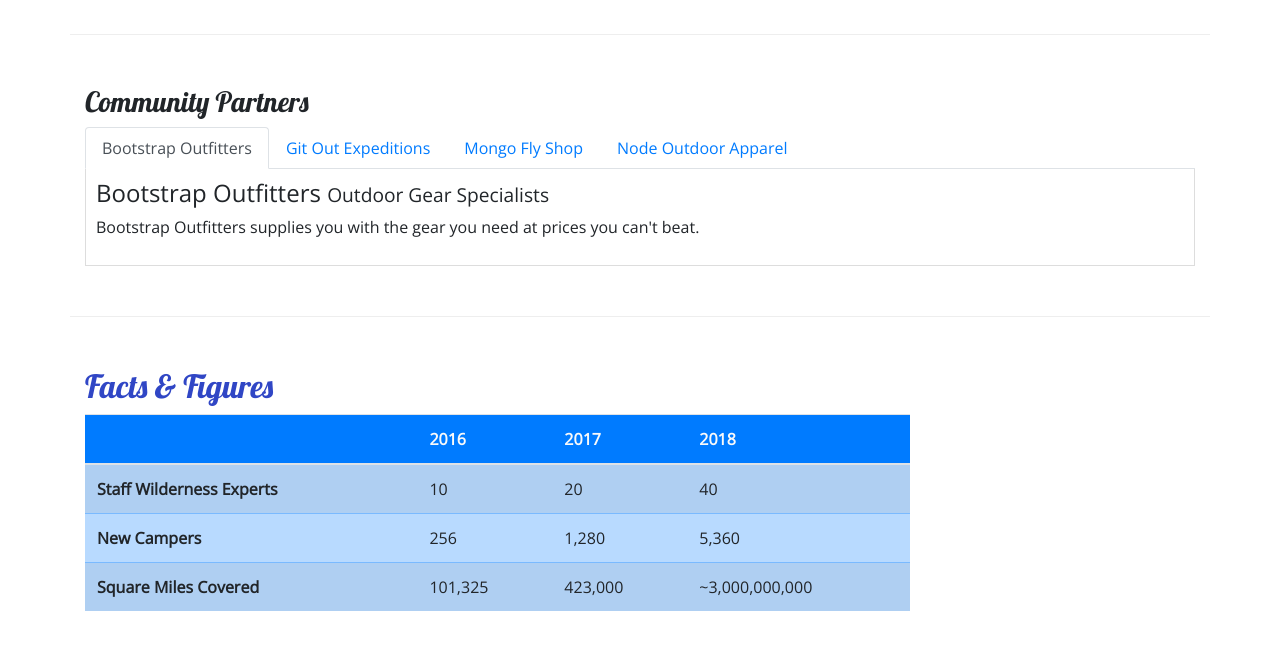
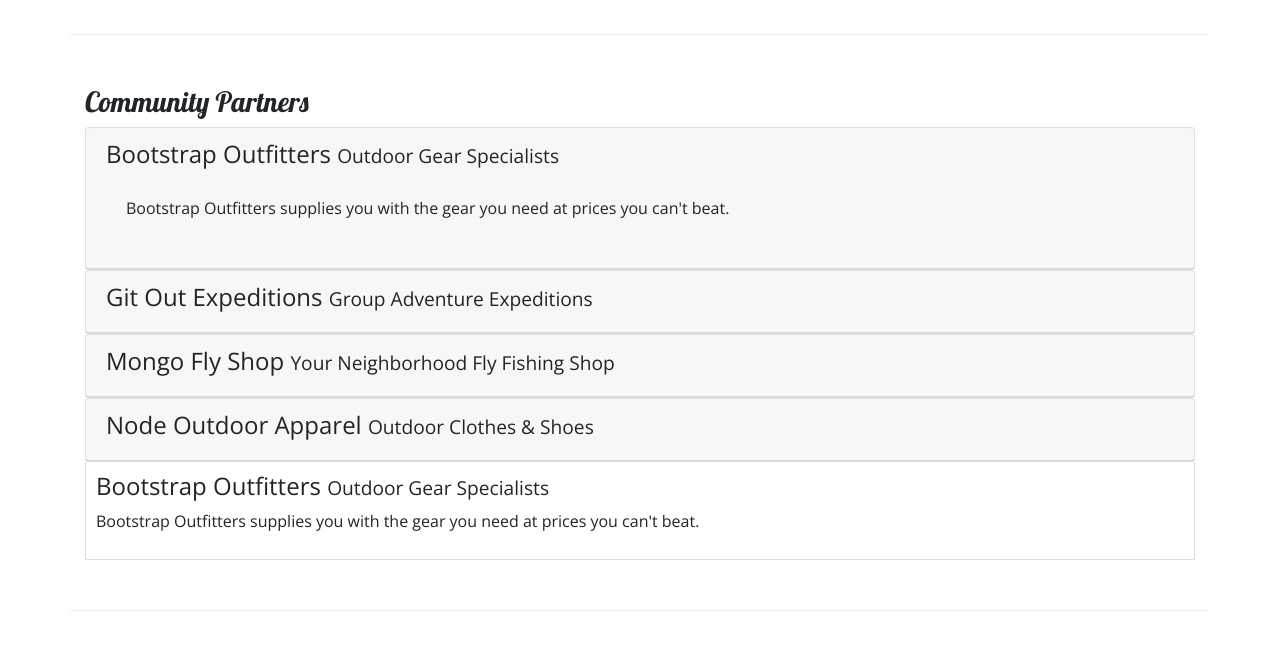
Before and after one commit to anaverse/nucampsite, a website: page aboutus.html in a window 1280 px wide. Shown: the part 730-1388 px from the top of the page. Drawn offline with nearby package versions, Linux system fonts and the light colour scheme.

Commit message:
Accordion

```diff
--- a/aboutus.html
+++ b/aboutus.html
@@ -97,13 +97,68 @@
         <div class="row row-content">
             <div class="col">
                 <h3>Community Partners</h3>
-                <ul class="nav nav-tabs">
-                    <li class="nav-item"><a class="nav-link active" href="#bootstrap" role="tab" data-toggle="tab">Bootstrap Outfitters</a></li>
-                    <li class="nav-item"><a class="nav-link" href="#git" role="tab" data-toggle="tab">Git Out Expeditions</a></li>
-                    <li class="nav-item"><a class="nav-link" href="#mongo" role="tab" data-toggle="tab">Mongo Fly Shop</a></li>
-                    <li class="nav-item"> <a class="nav-link" href="#node" role="tab" data-toggle="tab">Node Outdoor Apparel</a></li>
 
-                </ul>
+                <!-- accordion -->
+                  <div id="accordion">
+                    <div class="card">
+                        <div role="tab" class="card-header">
+                            <h4>
+                                <a data-toggle="collapse" data-target="#bootstrap">
+                                    Bootstrap Outfitters <small>Outdoor Gear Specialists</small>
+                                </a>
+                            </h4>
+                            <div class="collapse show" id="bootstrap" data-parent="#accordion">
+                                <div class="card-body">
+                                    <p class="d-none d-sm-block">Bootstrap Outfitters supplies you with the gear you need at prices you can't beat.</p>
+                                </div>
+                            </div>
+                        </div>
+                    </div>
+                    <div class="card">
+                        <div role="tab" class="card-header">
+                            <h4>
+                                <a class="collapsed" data-toggle="collapse" data-target="#git">
+                                    Git Out Expeditions <small>Group Adventure Expeditions</small>
+                                </a>
+                            </h4>
+                            <div class="collapse" id="git" data-parent="#accordion">
+                                <div class="card-body">
+                                    <p class="d-none d-sm-block">Join Git Out Expeditions to explore new horizons with a group of other adventurers!</p>
+                               </div>
+                            </div>
+                        </div>
+                    </div>
+                    <div class="card">
+                        <div role="tab" class="card-header">
+                            <h4>
+                                <a class="collapsed" data-toggle="collapse" data-target="#mongo">
+                                    Mongo Fly Shop <small>Your Neighborhood Fly Fishing Shop</small>
+                                </a>
+                            </h4>
+                            <div class="collapse" id="mongo" data-parent="#accordion">
+                                <div class="card-body">
+                                    <p class="d-none d-sm-block">Need a new fishing pole, a tacklebox, or flies of all kinds? Stop by Mongo Fly Shop.</p>
+                                </div>
+                            </div>
+                        </div>
+                    </div>
+                    <div class="card">
+                        <div role="tab" class="card-header">
+                            <h4>
+                                <a class="collapsed" data-toggle="collapse" data-target="#node">
+                                    Node Outdoor Apparel <small>Outdoor Clothes & Shoes</small>
+                                </a>
+                            </h4>
+                            <div class="collapse" id="node" data-parent="#accordion">
+                                <div class="card-body">
+                                    <p class="d-none d-sm-block">From polar fleeces to swimsuits, hiking boots to waders, a visit to Node will be sure to get you covered.</p>
+                                </div>
+                            </div>
+                        </div>
+                    </div>
+                      <!-- end of accordion -->
+
+                  </div>
                 <div class="tab-content">
                     <div role="tabpanel" class="tab-pane fade show active" id="bootstrap">
                         <h4>Bootstrap Outfitters <small>Outdoor Gear Specialists</small></h4>
--- a/css/styles.css
+++ b/css/styles.css
@@ -53,3 +53,8 @@ body {
       border-top: none;
       padding: 10px;
   }
+
+  a, a:hover {
+    color: inherit;
+    text-decoration: none;
+  }
```
